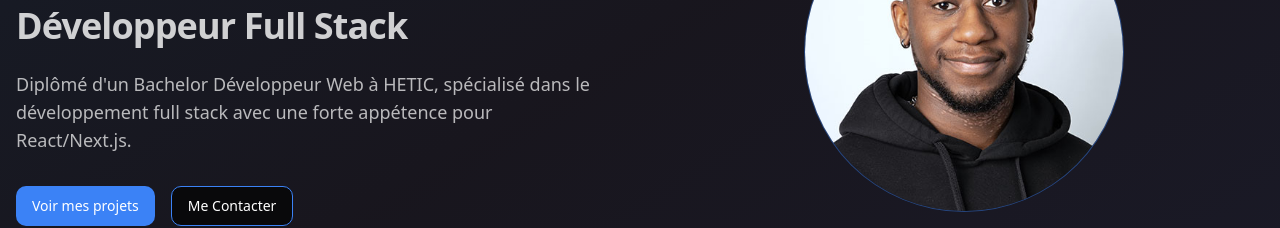
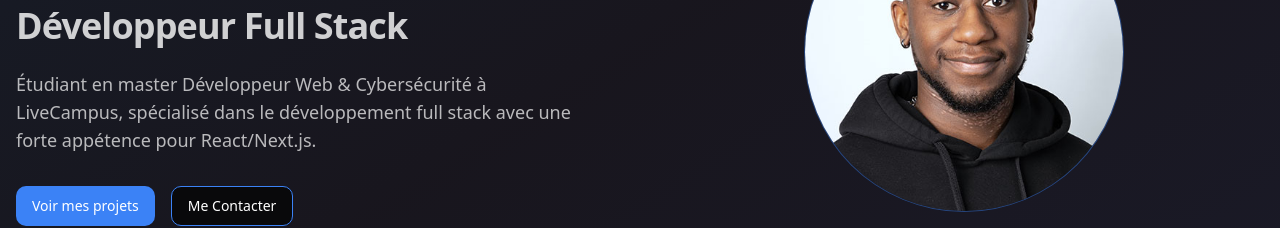
Before and after one commit to JoeLeDev/Portfolio_dev_2025, a React (Vite) app: page / in a window 1280 px wide. Shown: the part 540-768 px from the top of the page. Built offline with nearby package versions, Linux system fonts and the light colour scheme; no server answers.

Commit message:
Feat: Update diplomes

```diff
--- a/src/components/Hero.tsx
+++ b/src/components/Hero.tsx
@@ -13,7 +13,7 @@ const Hero = () => {
             </h1>
             <h2 className="text-white/80 mb-6">Développeur Full Stack</h2>
             <p className="text-white/70 text-lg mb-8 max-w-xl">
-              Diplômé d'un Bachelor Développeur Web à HETIC, spécialisé dans
+              Étudiant en master Développeur Web & Cybersécurité à LiveCampus, spécialisé dans
               le développement full stack avec une forte appétence pour React/Next.js.
             </p>
 
```
